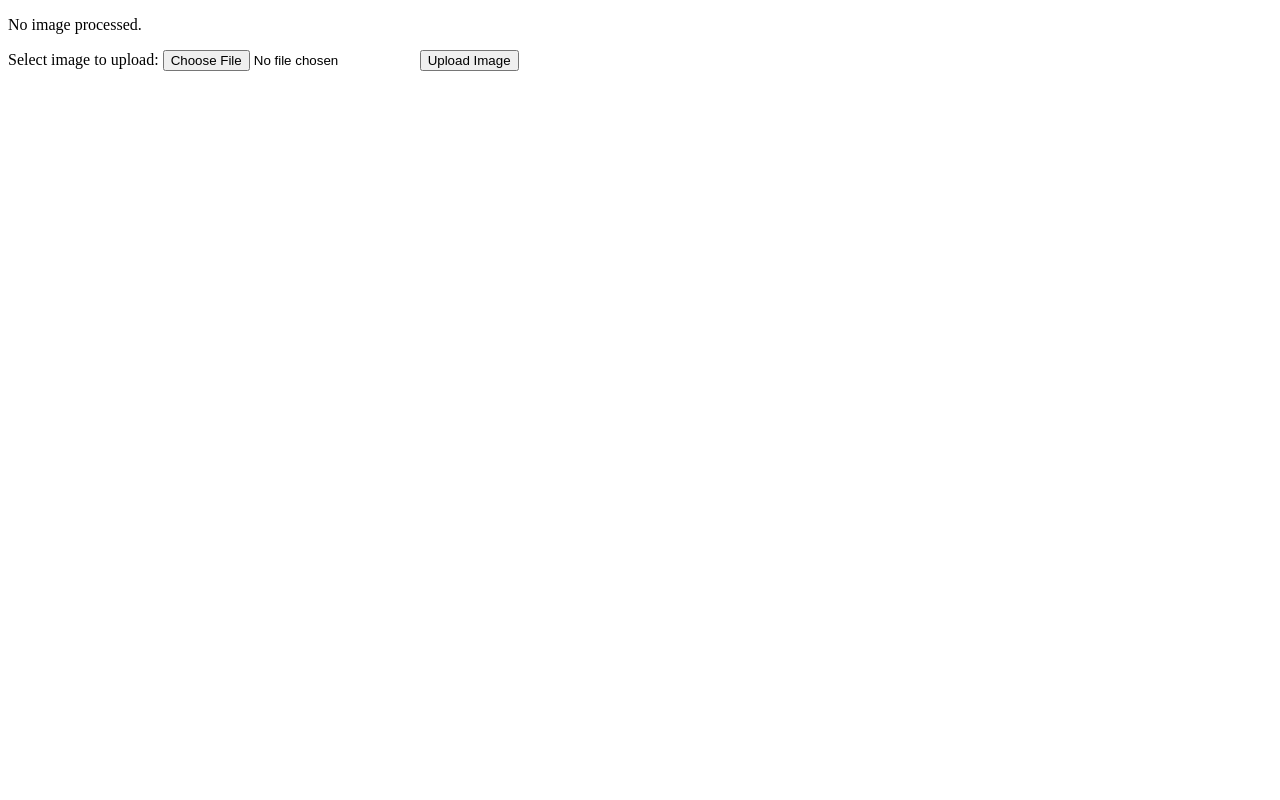
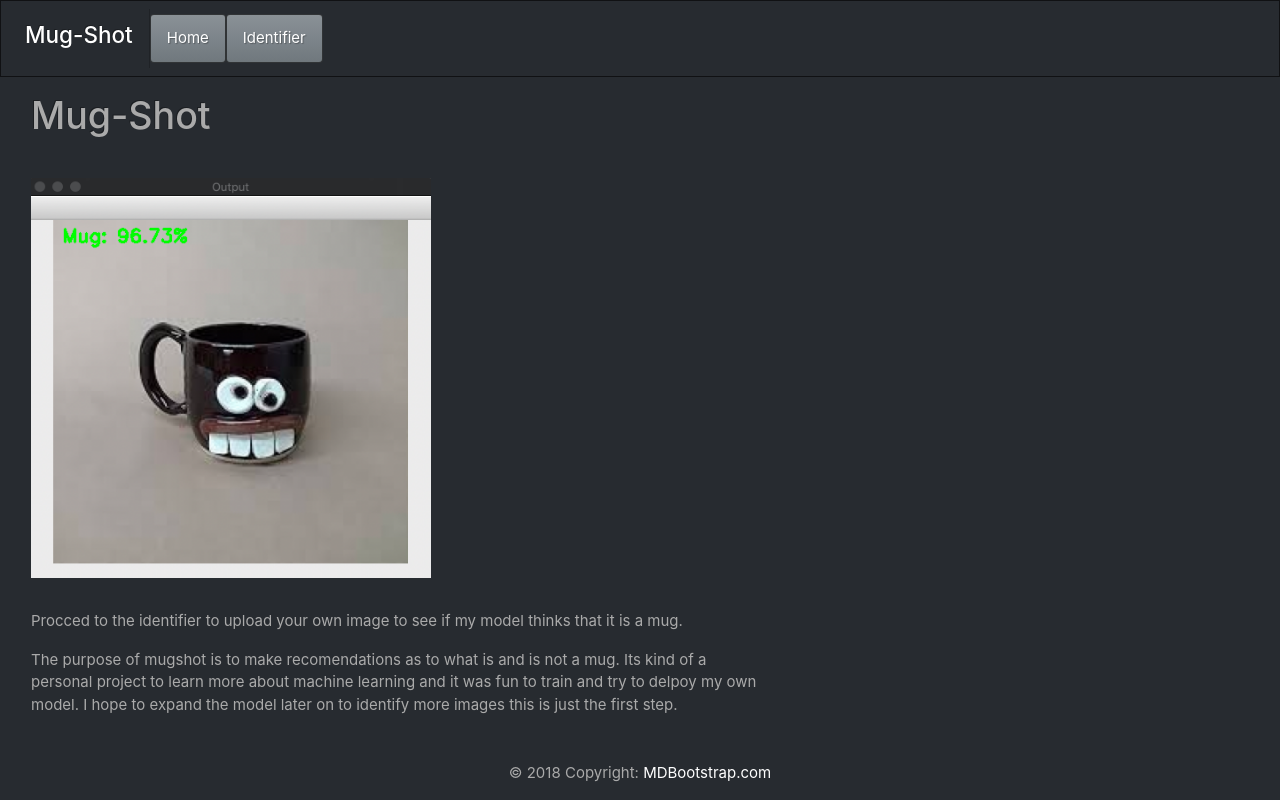
Before and after one commit to JohnminerIv/Mugshot, a Flask app: page / in a window 1280 px wide. Run offline with Flask 2, Linux system fonts and the light colour scheme; some libraries are stand-ins or nearby versions.

Commit message:
displays image

```diff
--- a/app.py
+++ b/app.py
@@ -4,8 +4,8 @@ from check_image import check_image
 from werkzeug.utils import secure_filename
 import os
 
-UPLOAD_FOLDER = 'pictures'
-ALLOWED_EXTENSIONS = {'txt', 'pdf', 'png', 'jpg', 'jpeg', 'gif'}
+UPLOAD_FOLDER = 'static'
+ALLOWED_EXTENSIONS = {'png', 'jpg', 'jpeg'}
 app = Flask(__name__)
 app.config['UPLOAD_FOLDER'] = UPLOAD_FOLDER
 
@@ -20,22 +20,23 @@ def index():
     tb._SYMBOLIC_SCOPE.value = True
     info = check_image()
     print()
-    return render_template("index.html", info=info, image='')
+    return render_template("home.html", info=info, image='')
 
 
-@app.route('/check', methods=['POST'])
+@app.route('/check', methods=['GET', 'POST'])
 def check():
     tb._SYMBOLIC_SCOPE.value = True
-    file = request.files['fileToUpload']
-    if file and allowed_file(file.filename):
-        filename = secure_filename(file.filename)
-        MYDIR = os.path.dirname(__file__)
-        file.save(os.path.join(MYDIR + "/" + app.config['UPLOAD_FOLDER'], filename))
-        #  file.save(os.path.join(MYDIR + "/static/images", filename))
-        info = check_image(f'pictures/{filename}')
-        return render_template("index.html", info=info, image=filename)
-
-    return render_template("index.html", info="Error while processing file.")
+    if request.method == 'POST':
+        file = request.files['fileToUpload']
+        if file and allowed_file(file.filename):
+            filename = secure_filename(file.filename)
+            MYDIR = os.path.dirname(__file__)
+            file.save(os.path.join(MYDIR + "/" + app.config['UPLOAD_FOLDER'], filename))
+            # file.save(os.path.join(MYDIR + "/static", filename))
+            info = check_image(f'static/{filename}')
+            return render_template("index.html", info=info, image=filename)
+    else:
+        return render_template("index.html", info="No file uploaded", image='')
 
 
 if __name__ == '__main__':
--- /dev/null
+++ b/templates/base.html
@@ -0,0 +1,41 @@
+<!DOCTYPE html>
+<html lang="en" dir="ltr">
+    <head>
+        <meta charset="utf-8">
+        <title></title>
+        <link rel='stylesheet' href='https://bootswatch.com/4/slate/bootstrap.min.css'>
+
+        <script src="https://ajax.googleapis.com/ajax/libs/jquery/3.4.1/jquery.min.js"></script>
+        <script src="https://stackpath.bootstrapcdn.com/bootstrap/4.1.3/js/bootstrap.min.js" integrity="sha384-ChfqqxuZUCnJSK3+MXmPNIyE6ZbWh2IMqE241rYiqJxyMiZ6OW/JmZQ5stwEULTy" crossorigin="anonymous"></script>
+    </head>
+    <body class="bg-dark">
+        <nav class="navbar navbar-expand-lg navbar-dark p-2">
+            <a class="navbar-brand" href="/"><h4>Mug-Shot</h4></a>
+            <div>
+                <form action="/" method="GET">
+                    <button type="submit" class="btn btn-secondary my-2 my-sm-0" name="button">Home</button>
+                </form>
+            </div>
+            <div>
+                <form action="/check" method="GET">
+                    <button type="submit" class="btn btn-secondary my-2 my-sm-0" name="button">Identifier</button>
+                </form>
+            </div>
+        </nav>
+        <div class="container-fluid">
+            {% block content %}{% endblock %}
+            </div>
+        <footer class='page-footer font-small blue pt-4'>
+        <div class='container-fluid text-center'>
+             <div class='row'>
+             <hr class='clearfix w-100 d-md-none pb-3'>
+             </div>
+        </div>
+
+        <div class='footer-copyright text-center py-3 fixed-bottom'>© 2018 Copyright:
+           <a href='https://mdbootstrap.com/education/bootstrap/'> MDBootstrap.com</a>
+        </div>
+    </footer>
+        <script src='https://maxcdn.bootstrapcdn.com/bootstrap/3.3.7/js/bootstrap.min.js'></script>
+    </body>
+</html>
--- /dev/null
+++ b/templates/home.html
@@ -0,0 +1,24 @@
+{% extends "base.html" %}
+{% block content %}
+<div class="row">
+    <div class="col-12 m-3">
+        <h1 >Mug-Shot</h1>
+    </div>
+
+</div>
+<div class="row">
+    <div class="col-12 m-3">
+        <img src="{{url_for('static', filename='test.png')}}" alt="..." height="400" width="400">
+</div></div>
+<div class="row">
+    <div class="col-12 m-3">
+        <p>Procced to the identifier to upload your own image to see if my model thinks that it is a mug.</p>
+        <p>The purpose of mugshot is to make recomendations as to what is and is not a mug. Its kind of a <br>
+            personal project to learn more about machine learning and it was fun to train and try to delpoy my own <br>
+            model. I hope to expand the model later on to identify more images this is just the first step.</p>
+
+
+    </div>
+
+</div>
+{% endblock %}
--- a/templates/index.html
+++ b/templates/index.html
@@ -1,16 +1,17 @@
-<!DOCTYPE html>
-<html lang="en" dir="ltr">
-    <head>
-        <meta charset="utf-8">
-        <title></title>
-    </head>
-    <body>
-        <p>{{ info }}</p>
+{% extends "base.html" %}
+{% block content %}
+
+<div class="row">
+    <div class="col-12 m-3">
+        <h3>The identifier</h3><br>
+        <p>Please select a file of the potential mug.</p>
+        {% if image != '' %}<img src="{{url_for('static', filename=image)}}" alt="..." height="400" width="400">{% endif %}
+        <p>{% if image != '' %} {{image}} is {% endif %} {{ info }}</p>
         <form action="/check" method="post" enctype="multipart/form-data">
             Select image to upload:
             <input type="file" name="fileToUpload" id="fileToUpload">
             <input type="submit" value="Upload Image" name="submit">
-        </form>
+        </form></div>
+</div></div>
 
-    </body>
-</html>
+{% endblock %}
```
Also changed, not shown: pictures/Bowl.jpg (added), pictures/chalkboard.jpeg (added), pictures/mug2.jpeg (added), static/mug2.jpeg (added), static/test.png (added), 1 other file.
